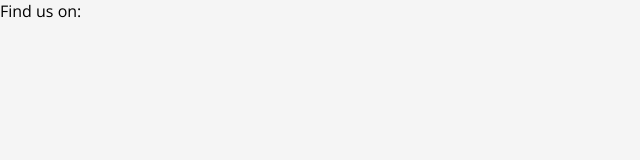
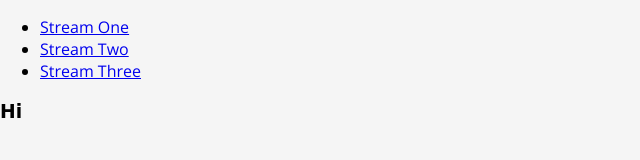
Before and after one commit to Bogdan933/my-full-template, a plain HTML site: page project1/index.html in a window 1280 px wide. Shown: the whole page, without its empty margins (0-640 px from the left). Drawn offline with nearby package versions, Linux system fonts and the light colour scheme; files that its build step writes are made by us from their sources; a web font is replaced by a local one.

Commit message:
Testing git commit

```diff
--- a/project1/index.html
+++ b/project1/index.html
@@ -4,10 +4,6 @@
 <head>
 	<meta charset="UTF-8">
 	<meta name="viewport" content="width=device-width, initial-scale=1.0">
-	<meta name="description" content="Steak house">
-	<meta name="keywords" content="steak, house">
-	<meta name="author" content="Steak">
-
 	<link rel="stylesheet" href="css/style.css">
 
 	<title>Grim Embers</title>
@@ -15,15 +11,16 @@
 </head>
 
 <body>
+	<nav>
+		<ul>
+			<li><a href="stream-one.html">Stream One</a></li>
+			<li><a href="stream-two.html">Stream Two</a></li>
+			<li><a href="stream-three.html">Stream Three</a></li>
+		</ul>
+	</nav>
 
 
 
-  <footer class="text-uppercase">
-
-		<span>Find us on:</span>
-
-	</footer>
-
 </body>
 
-</html>
+</html><h3>Hi </h3>
```
